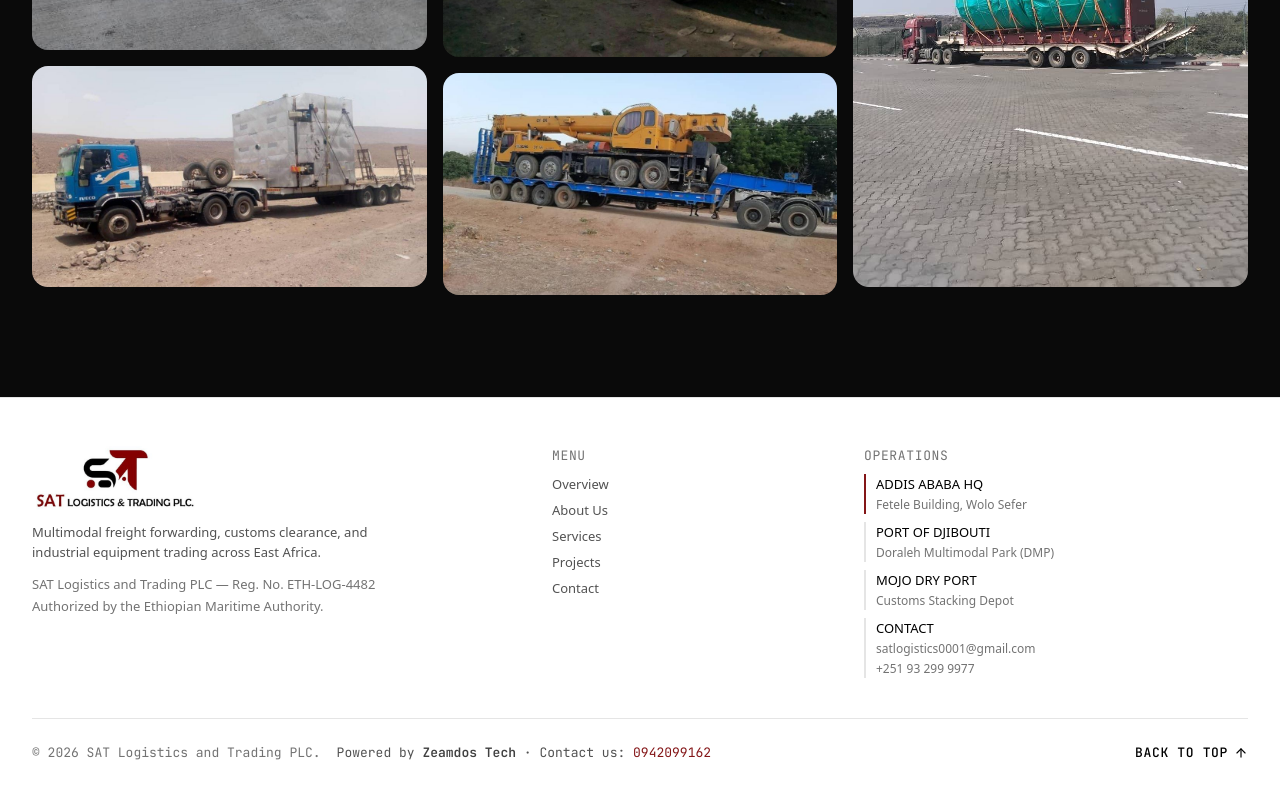
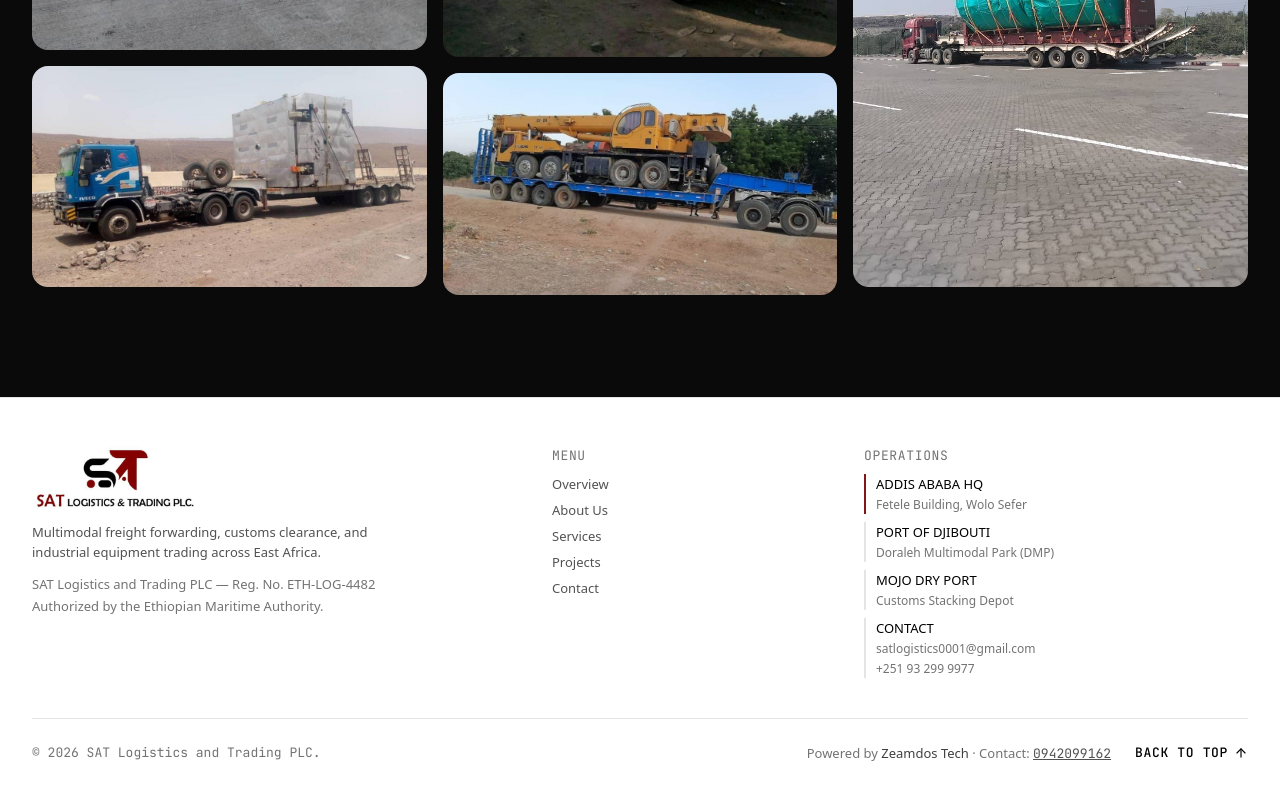
Before and after one commit to zeamdos/SAT-Logestics-and-Trading-plc, a Next.js app: page / in a window 1280 px wide. Shown: the part 3273-4073 px from the top of the page. Built offline with nearby package versions, Linux system fonts and the light colour scheme.

Commit message:
style(footer): move Zeamdos Tech attribution to right corner to separate from company details

```diff
--- a/src/components/Footer.tsx
+++ b/src/components/Footer.tsx
@@ -100,22 +100,23 @@ export const Footer: React.FC<FooterProps> = ({ currentLang, onNavigate }) => {
 
         {/* Bottom */}
         <div className="pt-6 flex flex-col sm:flex-row items-center justify-between gap-4 text-xs text-neutral-400 font-mono">
-          <div className="flex flex-col sm:flex-row sm:items-center gap-1.5 sm:gap-4 text-center sm:text-left">
           <div>{t.footer.copyright}</div>
-            <div className="text-[11px] text-neutral-500 font-normal">
-              Powered by <span className="font-semibold text-neutral-700">Zeamdos Tech</span> · Contact us: <a href="tel:0942099162" className="text-[#841618] hover:underline font-mono">0942099162</a>
-            </div>
-          </div>
+
+          <div className="flex flex-wrap items-center justify-center sm:justify-end gap-4 sm:gap-6">
+            <span className="text-[11px] text-neutral-400 font-sans">
+              Powered by <span className="text-neutral-700 font-medium">Zeamdos Tech</span> · Contact: <a href="tel:0942099162" className="text-neutral-500 hover:text-[#841618] underline font-mono">0942099162</a>
+            </span>
             <button
               onClick={scrollToTop}
               data-cursor-label="TOP"
-            className="flex items-center gap-1.5 text-black hover:text-[#841618] uppercase tracking-wider text-xs font-medium transition-colors"
+              className="flex items-center gap-1.5 text-black hover:text-[#841618] uppercase tracking-wider text-xs font-medium transition-colors shrink-0"
             >
               <span>{t.footer.backToTop}</span>
               <ArrowUp className="w-3.5 h-3.5" />
             </button>
           </div>
         </div>
+      </div>
     </footer>
   );
 };
```
Lines whose indentation alone changed are shown as unchanged.
